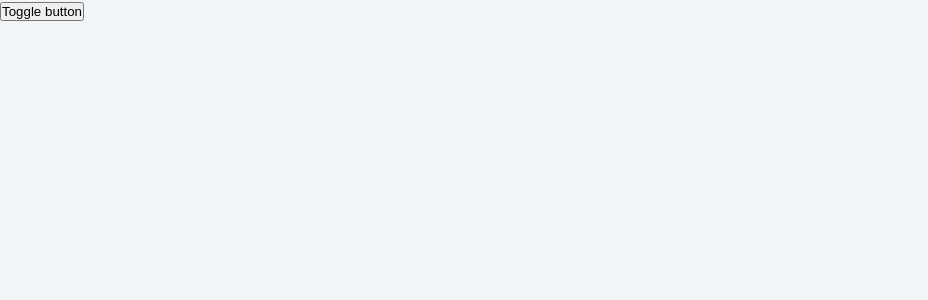
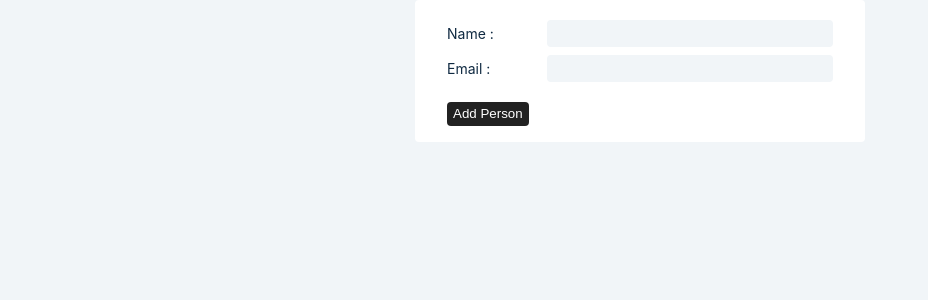
Before and after one commit to monikagupta94159/React-hooks-practice-project, a React (Create React App) app: page / in a window 1280 px wide. Shown: the top 300 px of the page, without its empty margins (0-928 px from the left). Built offline with nearby package versions, Linux system fonts and the light colour scheme; the HTML template or start-up script is replaced by a standard one.

Commit message:
form-basic-submit

```diff
--- a/src/App.js
+++ b/src/App.js
@@ -10,6 +10,7 @@ import MultipleReturns from './conditional-rendering/multiple-returns'
 import UseEffectFetchData from './useEffect/useEffect-fetch-data';
 import ShortCircuit from './conditional-rendering/short-circuit'
 import ShowHideComponent from './conditional-rendering/show-hide';
+import ControlledInput from './form/controlled-input';
 
 function App() {
   return (
@@ -19,7 +20,8 @@ function App() {
       {/* <UseEffectFetchData /> */}
       {/* <MultipleReturns /> */}
       {/* <ShortCircuit /> */}
-      <ShowHideComponent />
+      {/* <ShowHideComponent /> */}
+      <ControlledInput />
       {/* <SetUp2 /> */}
       {/* <SetUp5 /> */}
       {/* <SetUp4 /> */}
--- /dev/null
+++ b/src/form/controlled-input.js
@@ -0,0 +1,28 @@
+import React from "react";
+import '../index.css'
+
+const ControlledInput = () => {
+  const handleSubmit = () => {
+    console.log("hello world");
+  };
+
+  return (
+    <>
+      <article>
+        <form className="form" onSubmit={handleSubmit}>
+          <div className="form-control">
+            <label htmlFor="firstName">Name : </label>
+            <input type="text" name="firstName" id="firstName" />
+          </div>
+          <div className="form-control">
+            <label htmlFor="email">Email : </label>
+            <input type="text" name="email" id="email" />
+          </div>
+          <button type="submit">Add Person</button>
+        </form>
+      </article>
+    </>
+  );
+};
+
+export default ControlledInput;
--- a/src/index.css
+++ b/src/index.css
@@ -4,6 +4,8 @@
     --clr-grey-5: hsl(210, 22%, 49%);
    --clr-grey-10: hsl(210, 36%, 96%);
    --clr-grey-1: hsl(209, 61%, 16%);
+   --max-width: 450px;
+   --clr-black: #222;
   }
   *,
   ::after,
@@ -63,3 +65,38 @@
     color: var(--clr-grey-5);
     text-transform: capitalize;
   }
+
+  .form {
+    background-color: var(--clr-white);
+    margin: 0 auto;
+    margin-bottom: 4rem;
+    padding: 1rem 2rem;
+    max-width: var(--max-width);
+    border-radius: var(--border-radius);
+  }
+
+  .form-control {
+    padding: 0.25rem 0;
+    display: grid;
+    grid-template-columns: 100px 1fr;
+    align-items: center;
+  }
+
+  .form input {
+    background-color: var(--clr-grey-10);
+    border-color: transparent;
+    border-radius: var(--border-radius);
+    padding: 0.25rem 0.5rem;
+  }
+
+  .form button {
+    display: inline-block;
+    background: var(--clr-black);
+    color: var(--clr-white);
+    border-radius: var(--border-radius);
+    margin: 0 auto;
+    border-color: transparent;
+    padding: 0.15rem 0.25rem;
+    margin-top: 1rem;
+    cursor: pointer;
+  }
```
